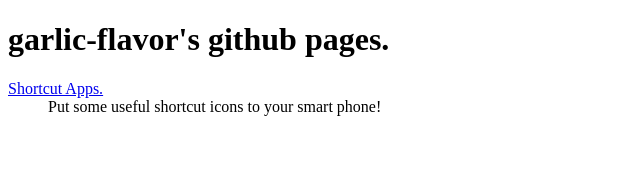
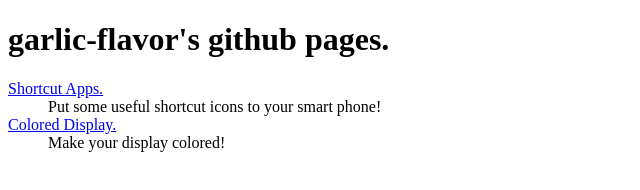
Before and after one commit to garlic-flavor/garlic-flavor.github.io, a plain HTML site: page index.html in a window 1280 px wide. Shown: the whole page, without its empty margins (0-640 px from the left). Drawn offline with Linux system fonts and the light colour scheme.

Commit message:
Add link to ColoredDisplay.

```diff
--- a/index.html
+++ b/index.html
@@ -12,6 +12,12 @@
       <dd>
         Put some useful shortcut icons to your smart phone!
       </dd>
+      <dt>
+        <a href="https://garlic-flavor.github.io/ColoredDisplay/">Colored Display.</a>
+      </dt>
+      <dd>
+        Make your display colored!
+      </dd>
     </dl>
   </body>
 </html>
```
